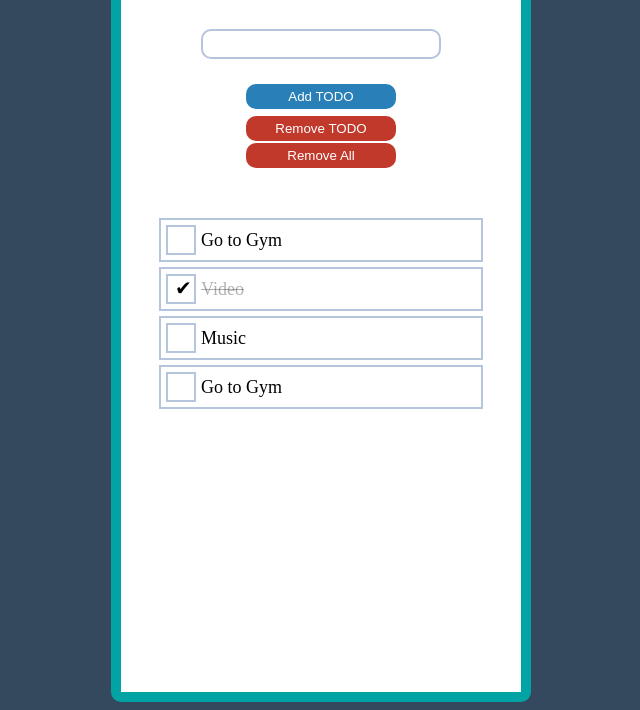
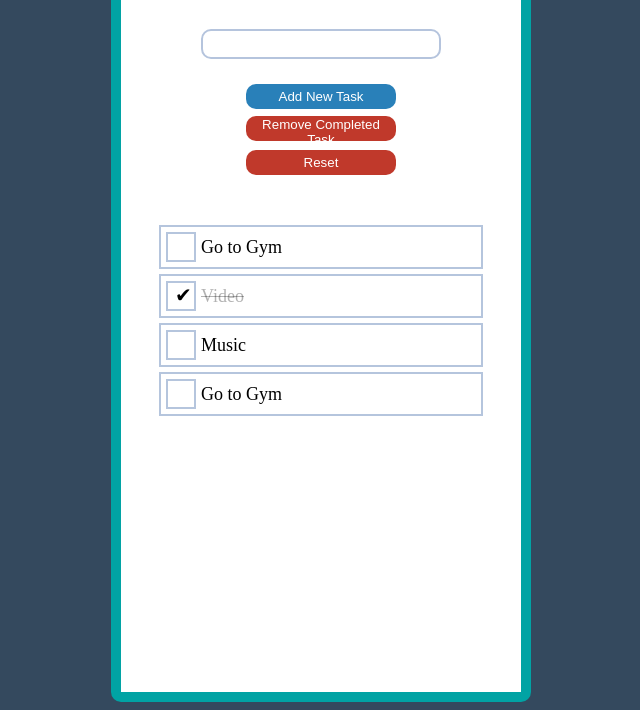
Before and after one commit to Irfanahmedkhan/html-coffe, a plain HTML site: page index.html in a window 1280 px wide. Shown: the part 126-836 px from the top of the page, without its empty margins (319-959 px from the left). Drawn offline with Linux system fonts and the light colour scheme.

Commit message:
Update index.html

```diff
--- a/index.html
+++ b/index.html
@@ -11,9 +11,9 @@
       <div class="controls">
         <h1>My ToDo List</h1>
         <input type="text" id="input" /> <br />
-        <button type="button" id="add">Add TODO</button><br />
-        <button type="button" id="remove">Remove TODO</button>
-        <button type="button" id="removeall">Remove All</button>
+        <button type="button" id="add">Add New Task</button><br />
+        <button type="button" id="remove">Remove Completed Task</button>
+        <button type="button" id="removeall">Reset</button>
       </div>
       <ul id="list">
         <li class="mycheck">
```
